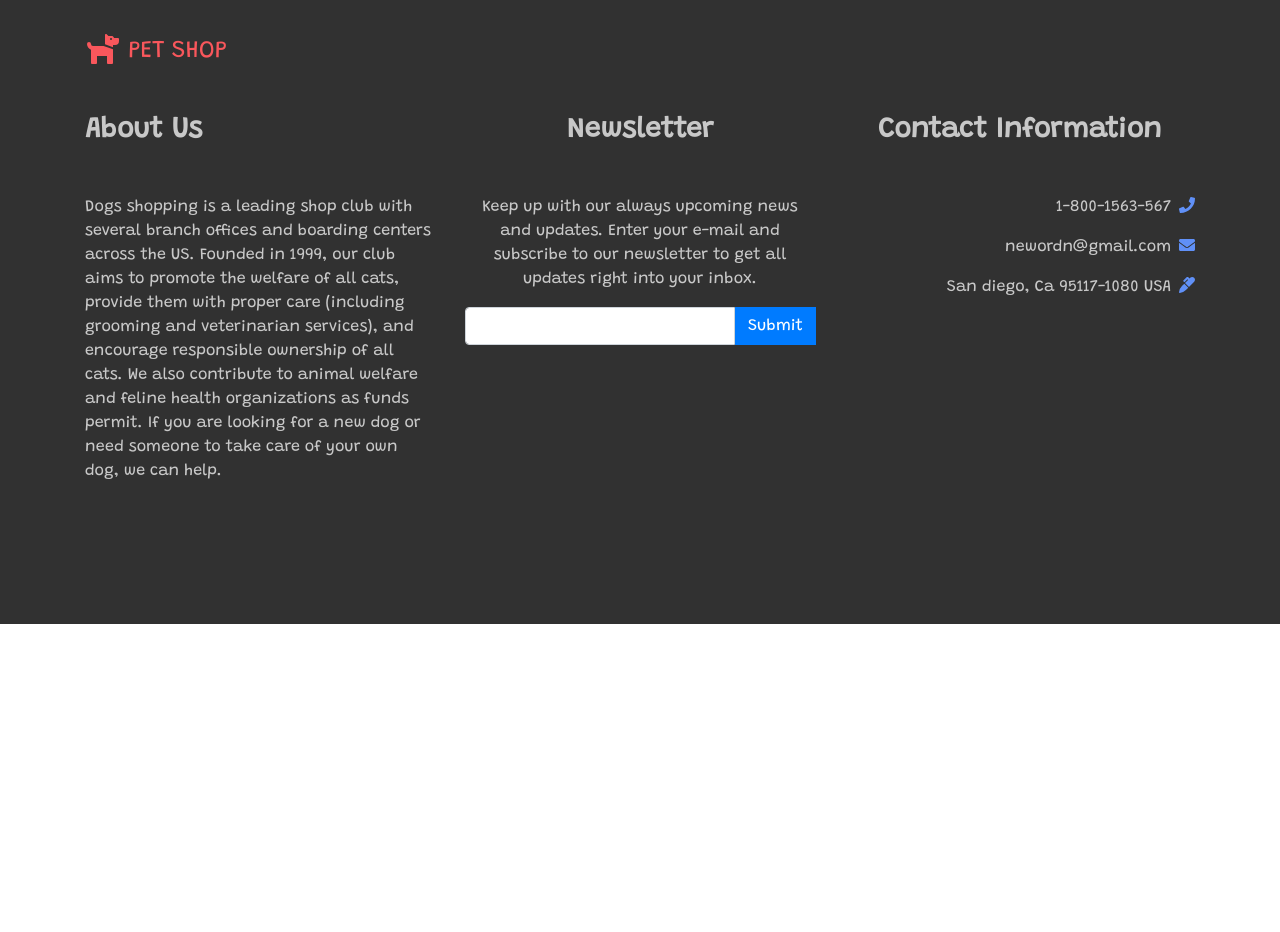
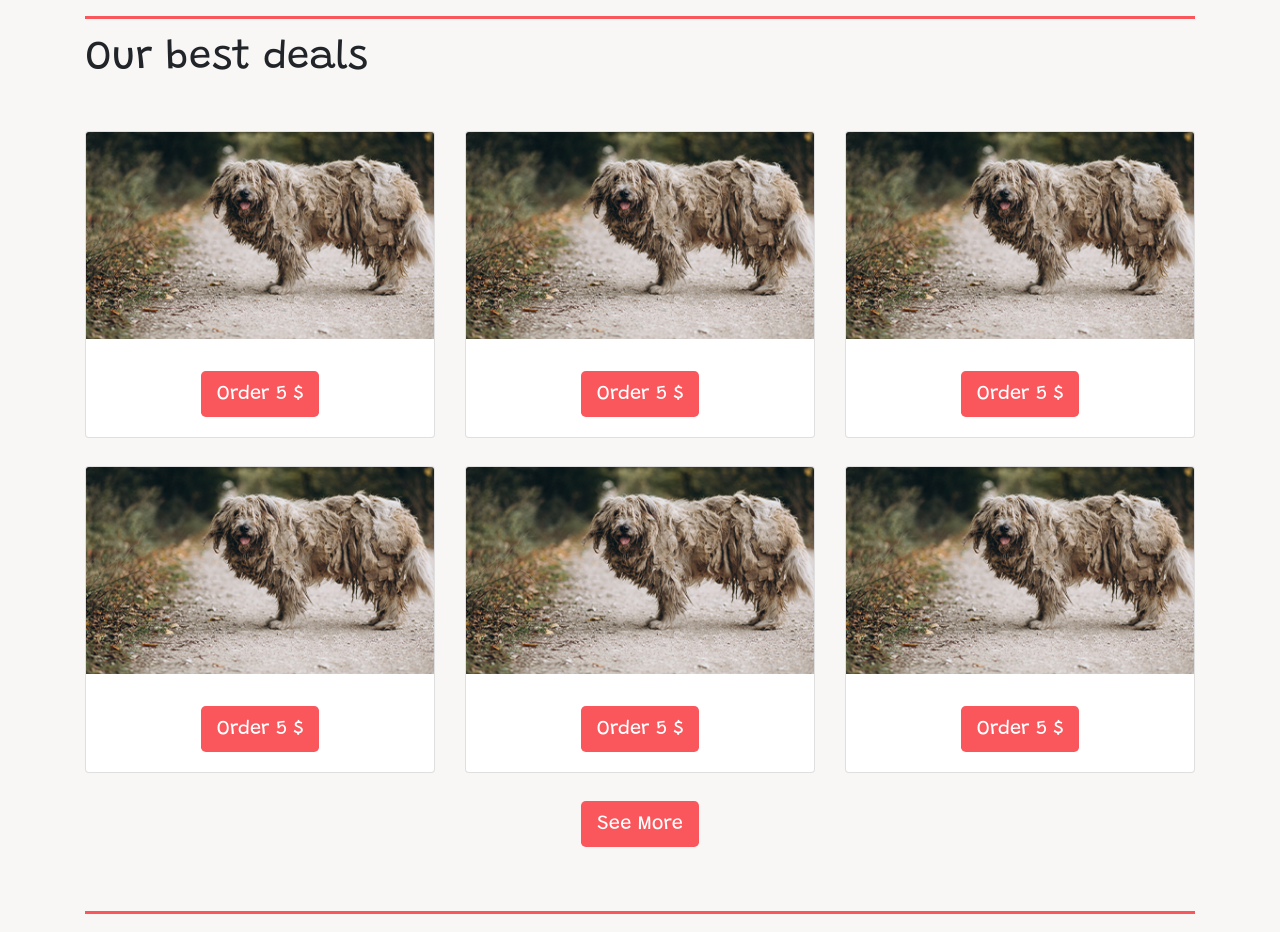
Before and after one commit to newordn/dogs-shopping, a React (Create React App) app: page / in a window 1280 px wide. Shown: the part 1600-2532 px from the top of the page. Before the commit the page ends 2224 px from the top, so only its background shows below. Built offline with nearby package versions, Linux system fonts and the light colour scheme.

Commit message:
Added Pet selling and Pet services pages (3 and 4)

```diff
--- /dev/null
+++ b/src/components/Dog/Dog.js
@@ -0,0 +1,18 @@
+import React from "react";
+import { Card, Button } from "react-bootstrap";
+
+export function Dog({ price, img, description }) {
+  return (
+    <Card>
+      <Card.Img variant="top" src={img} />
+      <Card.Body className="text-center">
+        <Card.Title className="text-left">{description}</Card.Title>
+        <Card.Text>
+          <Button className="bg-red border-none" size="lg">
+            Order {price} $
+          </Button>
+        </Card.Text>
+      </Card.Body>
+    </Card>
+  );
+}
--- a/src/pages/Home/Home.css
+++ b/src/pages/Home/Home.css
@@ -1,7 +1,9 @@
-.img-size{
+.img-size {
   height: 88vh;
 }
-.services{
+.services,
+.sell {
+  padding: 1rem;
   background: url("/statics/imgs/home_background1.jpg") no-repeat center/cover;
   min-height: 100vh;
   display: flex;
@@ -9,3 +11,7 @@
   align-items: center;
   justify-content: space-evenly;
 }
+.sell {
+  padding: 1rem;
+  background: #f8f7f5;
+}
--- a/src/pages/Home/Home.js
+++ b/src/pages/Home/Home.js
@@ -1,6 +1,7 @@
 import React from "react";
 import "./Home.css";
 import { Carousel, Button, Container, Row, Col, Card } from "react-bootstrap";
+import { Dog } from "../../components/Dog/Dog";
 
 export function Home() {
   return (
@@ -80,6 +81,72 @@ export function Home() {
           </Row>
         </Container>
       </div>
+      <div class="sell">
+        <Container>
+          <hr style={{ borderColor: "#f9575c", borderWidth: 3 }} />
+          <h1 className=" mb-5">Our best deals</h1>
+          <Row className="mb-4">
+            <Col md={4} className="mb-1">
+              <Dog img="/statics/imgs/article1.jpg" price="5" />
+            </Col>
+            <Col md={4} className="mb-1">
+              <Dog img="/statics/imgs/article1.jpg" price="5" />
+            </Col>
+            <Col md={4} className="mb-1">
+              <Dog img="/statics/imgs/article1.jpg" price="5" />
+            </Col>
+          </Row>
+          <Row className="mb-4">
+            <Col md={4} className="mb-1">
+              <Dog img="/statics/imgs/article1.jpg" price="5" />
+            </Col>
+            <Col md={4} className="mb-1">
+              <Dog img="/statics/imgs/article1.jpg" price="5" />
+            </Col>
+            <Col md={4} className="mb-1">
+              <Dog img="/statics/imgs/article1.jpg" price="5" />
+            </Col>
+          </Row>
+          <p className="text-center">
+            <Button className="bg-red border-none" size="lg">
+              See More
+            </Button>
+          </p>
+        </Container>
+      </div>
+      <div class="sell">
+        <Container>
+          <hr style={{ borderColor: "#f9575c", borderWidth: 3 }} />
+          <h1 className=" mb-5">Watching + Dental Care + Healing</h1>
+          <Row className="mb-4">
+            <Col md={4} className="mb-1">
+              <Dog img="/statics/imgs/article1.jpg" price="5" />
+            </Col>
+            <Col md={4} className="mb-1">
+              <Dog img="/statics/imgs/article1.jpg" price="5" />
+            </Col>
+            <Col md={4} className="mb-1">
+              <Dog img="/statics/imgs/article1.jpg" price="5" />
+            </Col>
+          </Row>
+          <Row className="mb-4">
+            <Col md={4} className="mb-1">
+              <Dog img="/statics/imgs/article1.jpg" price="5" />
+            </Col>
+            <Col md={4} className="mb-1">
+              <Dog img="/statics/imgs/article1.jpg" price="5" />
+            </Col>
+            <Col md={4} className="mb-1">
+              <Dog img="/statics/imgs/article1.jpg" price="5" />
+            </Col>
+          </Row>
+          <p className="text-center">
+            <Button className="bg-red border-none" size="lg">
+              See More
+            </Button>
+          </p>
+        </Container>
+      </div>
     </div>
   );
 }
```
Lines whose indentation alone changed are shown as unchanged.
